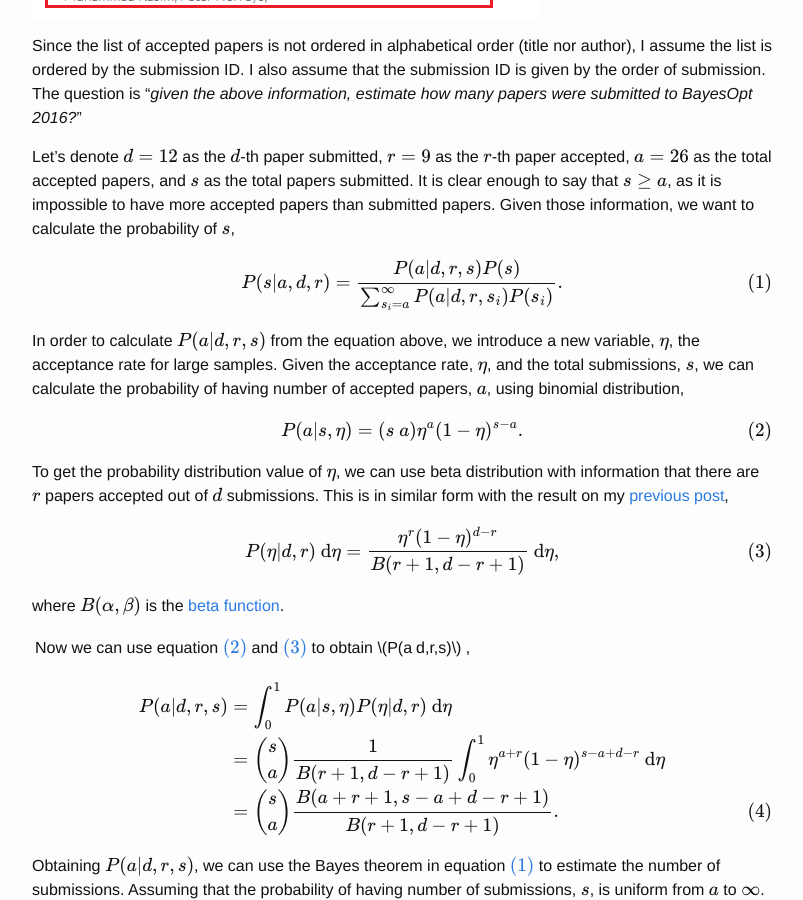
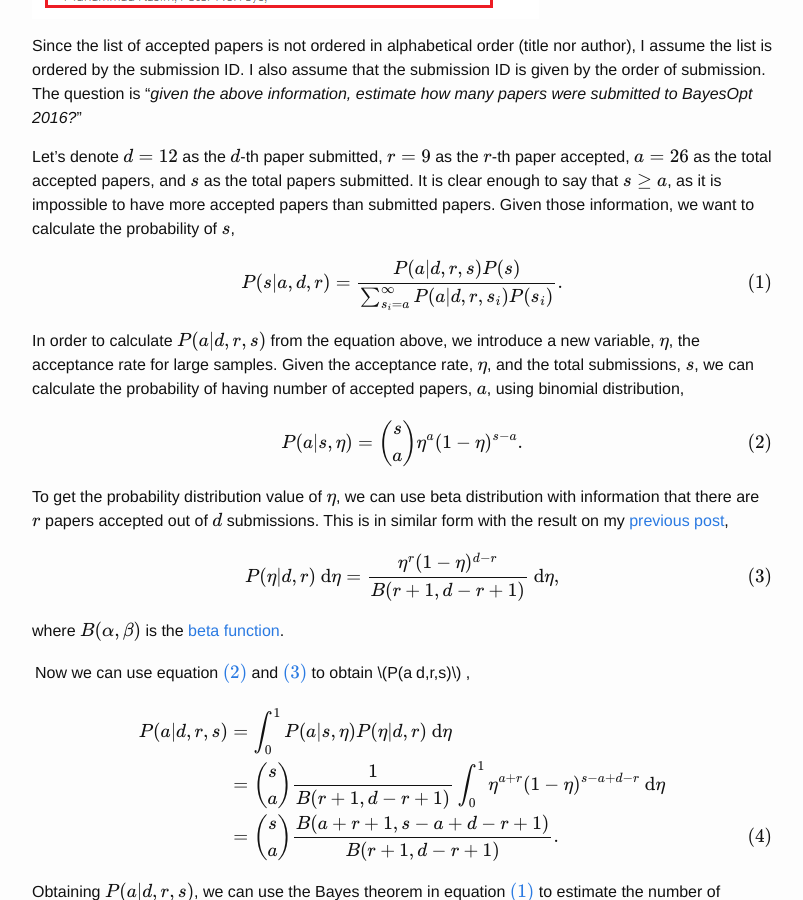
Before and after one commit to mfkasim1/mfkasim1.github.io, a Jekyll site: the page built from _posts/2016-12-10-how-many-papers-were-submitted.markdown, in a window 1280 px wide and 900 px high, scrolled down 837 px. Shown: the whole window, without its empty margins (238-1041 px from the left). Built offline with Jekyll 4.4.1, drawn with Linux system fonts in a browser that asks for light colours; formulas are drawn with MathJax 3; comment, search, counter and statistics services are not loaded.

Commit message:
Try to fix

```diff
--- a/_posts/2016-12-10-how-many-papers-were-submitted.markdown
+++ b/_posts/2016-12-10-how-many-papers-were-submitted.markdown
@@ -30,22 +30,26 @@
 and \\(s\\) as the total papers submitted. It is clear enough to say that \\(s \geq a\\), as it is impossible to have more accepted papers than submitted papers.
 Given those information, we want to calculate the probability of \\(s\\),
 
-\begin{equation}P(s|a,d,r) = \frac{P(a|d,r,s)P(s)}{\sum_{s_i=a}^{\infty} P(a|d,r,s_i)P(s_i)}.
-\label{eq:bayes}\end{equation}
+$$\begin{equation}
+P(s|a,d,r) = \frac{P(a|d,r,s)P(s)}{\sum_{s_i=a}^{\infty} P(a|d,r,s_i)P(s_i)}.
+\label{eq:bayes}
+\end{equation}$$
 
 In order to calculate \\(P(a|d,r,s)\\) from the equation above, we introduce a new variable, \\(\eta\\), the acceptance rate for large samples.
 Given the acceptance rate, \\(\eta\\), and the total submissions, \\(s\\), we can calculate the probability of having number of accepted papers, \\(a\\), using binomial distribution,
 
-\begin{equation}P(a|s,\eta) = \left(\begin{array}{c} s \\ a \end{array}\right) \eta^a (1-\eta)^{s-a}.
-\label{eq:a-s-eta}\end{equation}
+$$\begin{equation}
+\label{eq:a-s-eta}
+P(a|s,\eta) = \left(\begin{array}{c} s \\ a \end{array}\right) \eta^a (1-\eta)^{s-a}.
+\end{equation}$$
 
 To get the probability distribution value of \\(\eta\\), we can use beta distribution with information that there are \\(r\\) papers accepted out of \\(d\\) submissions.
 This is in similar form with the result on my [previous post](http://sp.mfkasim.com/2016/10/21/what-is-the-chance-ahok-wins-the-election-in-one-round/),
 
-\begin{equation}
+$$\begin{equation}
 \label{eq:eta-d-r}
 P(\eta | d,r)\ \mathrm{d}\eta = \frac{\eta^r (1-\eta)^{d-r}}{B(r+1,d-r+1)}\ \mathrm{d}\eta,
-\end{equation}
+\end{equation}$$
 
 where \\(B(\alpha, \beta)\\) is the [beta function](https://en.wikipedia.org/wiki/Beta_function).
 
```
